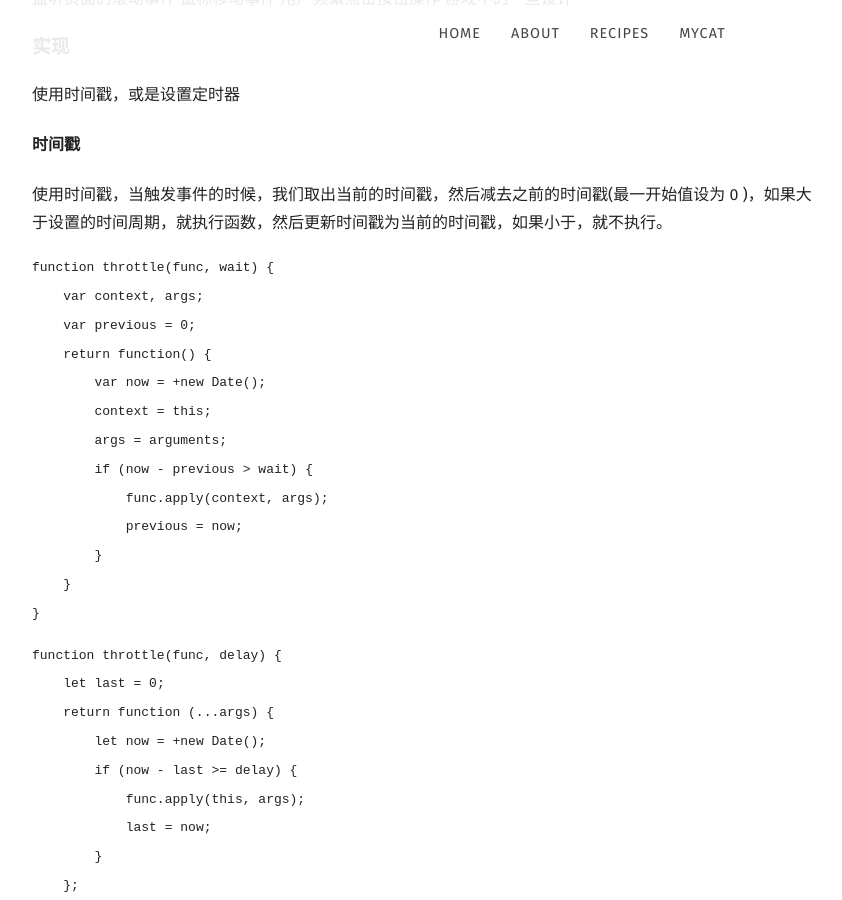
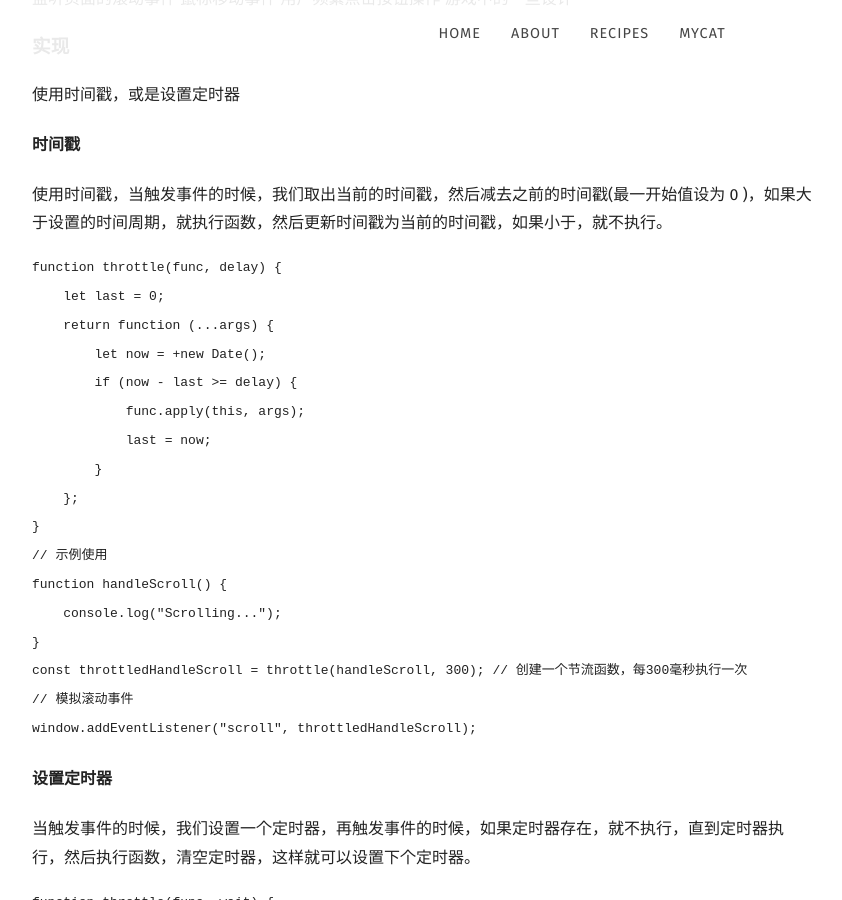
Before and after one commit to shellGrace/shellGrace.github.io, a Jekyll site: the page built from _posts/2022-07-28-防抖节流.md, in a window 1280 px wide and 900 px high, scrolled down 1817 px. Shown: the whole window, without its empty margins (58-900 px from the left). Built offline with Jekyll 4.4.1, drawn with Linux system fonts in a browser that asks for light colours; nearby versions of some CDN libraries; some web fonts are replaced.

Commit message:
Update 2022-07-28-防抖节流.md

````diff
--- a/_posts/2022-07-28-防抖节流.md
+++ b/_posts/2022-07-28-防抖节流.md
@@ -69,22 +69,6 @@ debounce('防抖函数名', '延时时间')
 使用时间戳，当触发事件的时候，我们取出当前的时间戳，然后减去之前的时间戳(最一开始值设为 0 )，如果大于设置的时间周期，就执行函数，然后更新时间戳为当前的时间戳，如果小于，就不执行。
 
 ```javascript
-function throttle(func, wait) {
-    var context, args;
-    var previous = 0;
-    return function() {
-        var now = +new Date();
-        context = this;
-        args = arguments;
-        if (now - previous > wait) {
-            func.apply(context, args);
-            previous = now;
-        }
-    }
-}
-```
-
-```javascript
 function throttle(func, delay) {
     let last = 0;
     return function (...args) {
@@ -111,7 +95,6 @@ window.addEventListener("scroll", throttledHandleScroll);
 function throttle(func, wait) {
     var timeout;
     var previous = 0;
-
     return function() {
         context = this;
         args = arguments;
````
